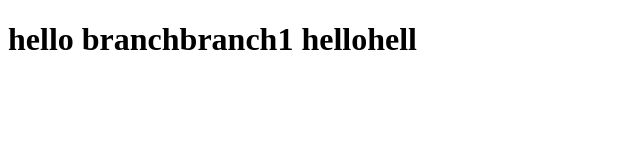
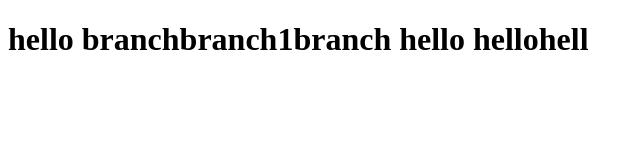
Before and after one commit to Divyaprakash-12/git-vs, a plain HTML site: page index.html in a window 1280 px wide. Shown: the whole page, without its empty margins (0-642 px from the left). Drawn offline with Linux system fonts and the light colour scheme.

Commit message:
5 commit

```diff
--- a/index.html
+++ b/index.html
@@ -7,6 +7,6 @@
     <title>Document</title>
 </head>
 <body>
-    <h1>hello branchbranch1 hellohell</h1>
+    <h1>hello branchbranch1branch hello hellohell</h1>
 </body>
 </html>
```
